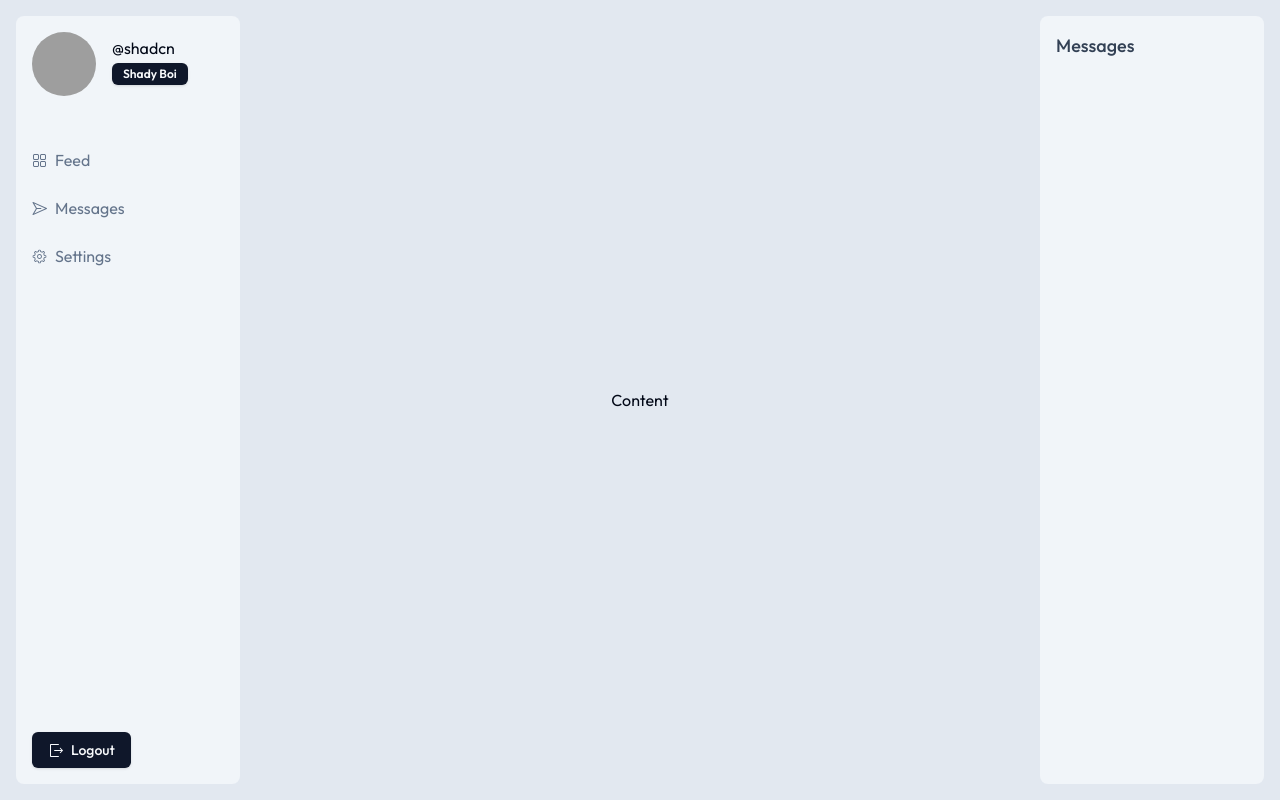
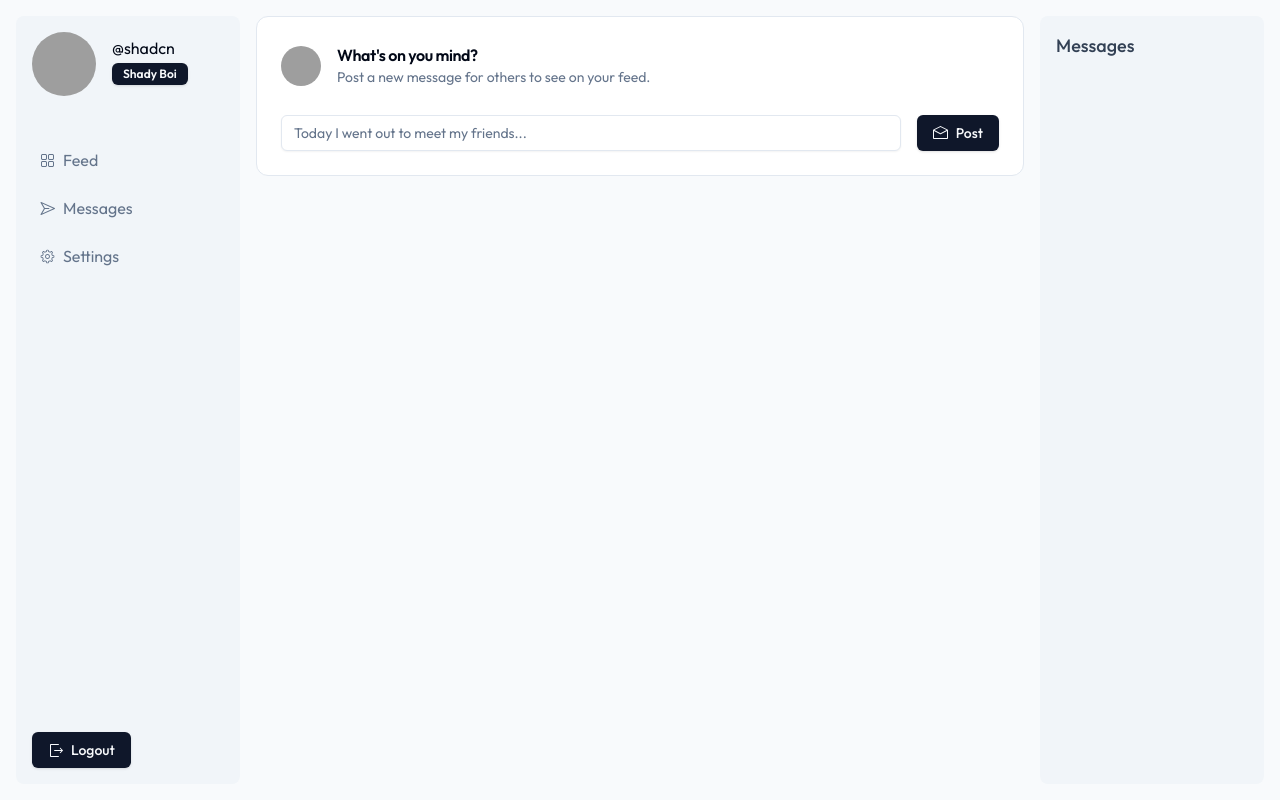
Before and after one commit to 0xTender/soulbound-social, a Next.js app in the folder web/: page / in a window 1280 px wide. Built offline with nearby package versions, Linux system fonts and the light colour scheme; grey boxes are pictures that could not be loaded.

Commit message:
feat: add content

```diff
--- /dev/null
+++ b/web/src/app/NewPost.tsx
@@ -0,0 +1,42 @@
+"use client";
+
+import { Avatar, AvatarFallback, AvatarImage } from "@app/components/ui/avatar";
+import { Button } from "@app/components/ui/button";
+import {
+  Card,
+  CardContent,
+  CardDescription,
+  CardHeader,
+  CardTitle,
+} from "@app/components/ui/card";
+import { Input } from "@app/components/ui/input";
+import { EnvelopeOpenIcon } from "@radix-ui/react-icons";
+
+export default function NewPost() {
+  return (
+    <Card className="h-fit">
+      <CardHeader className="flex flex-row items-center gap-4">
+        <Avatar>
+          <AvatarImage src="https://github.com/shadcn.png" alt="@shadcn" />
+          <AvatarFallback className="ring ring-inset ring-slate-300">
+            CN
+          </AvatarFallback>
+        </Avatar>
+        <div className="grid gap-1 pb-1">
+          <CardTitle>What&apos;s on you mind?</CardTitle>
+          <CardDescription>
+            Post a new message for others to see on your feed.
+          </CardDescription>
+        </div>
+      </CardHeader>
+      <CardContent>
+        <form className="flex gap-4">
+          <Input placeholder="Today I went out to meet my friends..." />
+          <Button className="flex gap-2 items-center">
+            <EnvelopeOpenIcon /> Post
+          </Button>
+        </form>
+      </CardContent>
+    </Card>
+  );
+}
--- a/web/src/app/layout.tsx
+++ b/web/src/app/layout.tsx
@@ -1,8 +1,8 @@
-import GraphQLProvider from "@app/providers/GraphQLProvider";
 import "./globals.css";
 import type { Metadata } from "next";
 import { Outfit } from "next/font/google";
-import SidebarLayout from "@app/components/SidebarLayout";
+import GraphQLProvider from "@app/components/providers/GraphQLProvider";
+import Layout from "@app/components/layout";
 import { cn } from "@app/lib/utils";
 
 const fontFamily = Outfit({ subsets: ["latin"] });
@@ -19,9 +19,9 @@ export default function RootLayout({
 }) {
   return (
     <html lang="en" className="h-full">
-      <body className={cn(fontFamily.className, "h-full bg-slate-200")}>
+      <body className={cn(fontFamily.className, "h-full bg-slate-50")}>
         <GraphQLProvider>
-          <SidebarLayout>{children}</SidebarLayout>
+          <Layout>{children}</Layout>
         </GraphQLProvider>
       </body>
     </html>
--- a/web/src/app/page.tsx
+++ b/web/src/app/page.tsx
@@ -1,3 +1,9 @@
+import NewPost from "./NewPost";
+
 export default function Home() {
-  return <main className="h-full w-full grid place-items-center">Content</main>;
+  return (
+    <main className="h-full w-full grid">
+      <NewPost />
+    </main>
+  );
 }
--- a/web/src/components/Menu.tsx
+++ /dev/null
@@ -1,29 +0,0 @@
-"use client";
-
-import { DashboardIcon, GearIcon, PaperPlaneIcon } from "@radix-ui/react-icons";
-import {
-  NavigationMenu,
-  NavigationMenuItem,
-  NavigationMenuList,
-} from "./ui/navigation-menu";
-
-export default function Menu() {
-  return (
-    <NavigationMenu>
-      <NavigationMenuList className="flex flex-col gap-4 items-start">
-        <NavigationMenuItem className="flex gap-2 items-center cursor-pointer px-2 py-1 -translate-x-2 hover:ring duration-300 ring-slate-300 text-slate-500 hover:text-slate-700 rounded">
-          <DashboardIcon />
-          Feed
-        </NavigationMenuItem>
-        <NavigationMenuItem className="flex gap-2 items-center cursor-pointer px-2 py-1 -translate-x-3 hover:ring duration-300 ring-slate-300 text-slate-500 hover:text-slate-700 rounded">
-          <PaperPlaneIcon />
-          Messages
-        </NavigationMenuItem>
-        <NavigationMenuItem className="flex gap-2 items-center cursor-pointer px-2 py-1 -translate-x-3 hover:ring duration-300 ring-slate-300 text-slate-500 hover:text-slate-700 rounded">
-          <GearIcon />
-          Settings
-        </NavigationMenuItem>
-      </NavigationMenuList>
-    </NavigationMenu>
-  );
-}
--- a/web/src/components/LeftPanel.tsx
+++ b/web/src/components/layout/LeftPanel.tsx
@@ -1,7 +1,7 @@
 import { ExitIcon } from "@radix-ui/react-icons";
-import { Avatar, AvatarFallback, AvatarImage } from "./ui/avatar";
-import { Badge } from "./ui/badge";
-import { Button } from "./ui/button";
+import { Avatar, AvatarFallback, AvatarImage } from "../ui/avatar";
+import { Badge } from "../ui/badge";
+import { Button } from "../ui/button";
 import Menu from "./Menu";
 
 export default function LeftPanel() {
--- /dev/null
+++ b/web/src/components/layout/Menu.tsx
@@ -0,0 +1,29 @@
+"use client";
+
+import { DashboardIcon, GearIcon, PaperPlaneIcon } from "@radix-ui/react-icons";
+import {
+  NavigationMenu,
+  NavigationMenuItem,
+  NavigationMenuList,
+} from "../ui/navigation-menu";
+
+export default function Menu() {
+  return (
+    <NavigationMenu>
+      <NavigationMenuList className="flex flex-col gap-4 items-start justify-start space-x-0">
+        <NavigationMenuItem className="flex gap-2 items-center cursor-pointer px-2 py-1 hover:ring duration-300 ring-slate-300 text-slate-500 hover:text-slate-700 rounded">
+          <DashboardIcon />
+          Feed
+        </NavigationMenuItem>
+        <NavigationMenuItem className="flex gap-2 items-center cursor-pointer px-2 py-1 hover:ring duration-300 ring-slate-300 text-slate-500 hover:text-slate-700 rounded">
+          <PaperPlaneIcon />
+          Messages
+        </NavigationMenuItem>
+        <NavigationMenuItem className="flex gap-2 items-center cursor-pointer px-2 py-1 hover:ring duration-300 ring-slate-300 text-slate-500 hover:text-slate-700 rounded">
+          <GearIcon />
+          Settings
+        </NavigationMenuItem>
+      </NavigationMenuList>
+    </NavigationMenu>
+  );
+}
--- a/web/src/components/SidebarLayout.tsx
+++ b/web/src/components/layout/index.tsx
@@ -2,15 +2,13 @@ import { type PropsWithChildren } from "react";
 import LeftPanel from "./LeftPanel";
 import RightPanel from "./RightPanel";
 
-export default function SidebarLayout({
-  children,
-}: PropsWithChildren<unknown>) {
+export default function Layout({ children }: PropsWithChildren<unknown>) {
   return (
-    <div className="grid grid-cols-10 h-full mx-auto max-w-screen-2xl">
+    <div className="grid grid-cols-10 h-full">
       <div className="col-span-2 bg-slate-100 m-4 rounded-lg p-4">
         <LeftPanel />
       </div>
-      <div className="col-span-6 my-4 rounded-lg p-4">{children}</div>
+      <div className="col-span-6 my-4 rounded-lg">{children}</div>
       <div className="col-span-2 bg-slate-100 m-4 rounded-lg p-4">
         <RightPanel />
       </div>
--- a/web/src/components/ui/card.tsx
+++ b/web/src/components/ui/card.tsx
@@ -1,6 +1,6 @@
-import * as React from "react"
+import * as React from "react";
 
-import { cn } from "@app/lib/utils"
+import { cn } from "@app/lib/utils";
 
 const Card = React.forwardRef<
   HTMLDivElement,
@@ -8,14 +8,11 @@ const Card = React.forwardRef<
 >(({ className, ...props }, ref) => (
   <div
     ref={ref}
-    className={cn(
-      "rounded-xl border bg-card text-card-foreground shadow",
-      className
-    )}
+    className={cn("rounded-xl border bg-card text-card-foreground", className)}
     {...props}
   />
-))
-Card.displayName = "Card"
+));
+Card.displayName = "Card";
 
 const CardHeader = React.forwardRef<
   HTMLDivElement,
@@ -26,8 +23,8 @@ const CardHeader = React.forwardRef<
     className={cn("flex flex-col space-y-1.5 p-6", className)}
     {...props}
   />
-))
-CardHeader.displayName = "CardHeader"
+));
+CardHeader.displayName = "CardHeader";
 
 const CardTitle = React.forwardRef<
   HTMLParagraphElement,
@@ -38,8 +35,8 @@ const CardTitle = React.forwardRef<
     className={cn("font-semibold leading-none tracking-tight", className)}
     {...props}
   />
-))
-CardTitle.displayName = "CardTitle"
+));
+CardTitle.displayName = "CardTitle";
 
 const CardDescription = React.forwardRef<
   HTMLParagraphElement,
@@ -50,16 +47,16 @@ const CardDescription = React.forwardRef<
     className={cn("text-sm text-muted-foreground", className)}
     {...props}
   />
-))
-CardDescription.displayName = "CardDescription"
+));
+CardDescription.displayName = "CardDescription";
 
 const CardContent = React.forwardRef<
   HTMLDivElement,
   React.HTMLAttributes<HTMLDivElement>
 >(({ className, ...props }, ref) => (
   <div ref={ref} className={cn("p-6 pt-0", className)} {...props} />
-))
-CardContent.displayName = "CardContent"
+));
+CardContent.displayName = "CardContent";
 
 const CardFooter = React.forwardRef<
   HTMLDivElement,
@@ -70,7 +67,14 @@ const CardFooter = React.forwardRef<
     className={cn(" flex items-center p-6 pt-0", className)}
     {...props}
   />
-))
-CardFooter.displayName = "CardFooter"
+));
+CardFooter.displayName = "CardFooter";
 
-export { Card, CardHeader, CardFooter, CardTitle, CardDescription, CardContent }
+export {
+  Card,
+  CardHeader,
+  CardFooter,
+  CardTitle,
+  CardDescription,
+  CardContent,
+};
```
Also changed, not shown: web/src/components/layout/RightPanel.tsx (renamed from web/src/components/RightPanel.tsx), web/src/components/providers/GraphQLProvider.tsx (renamed from web/src/providers/GraphQLProvider.tsx).
